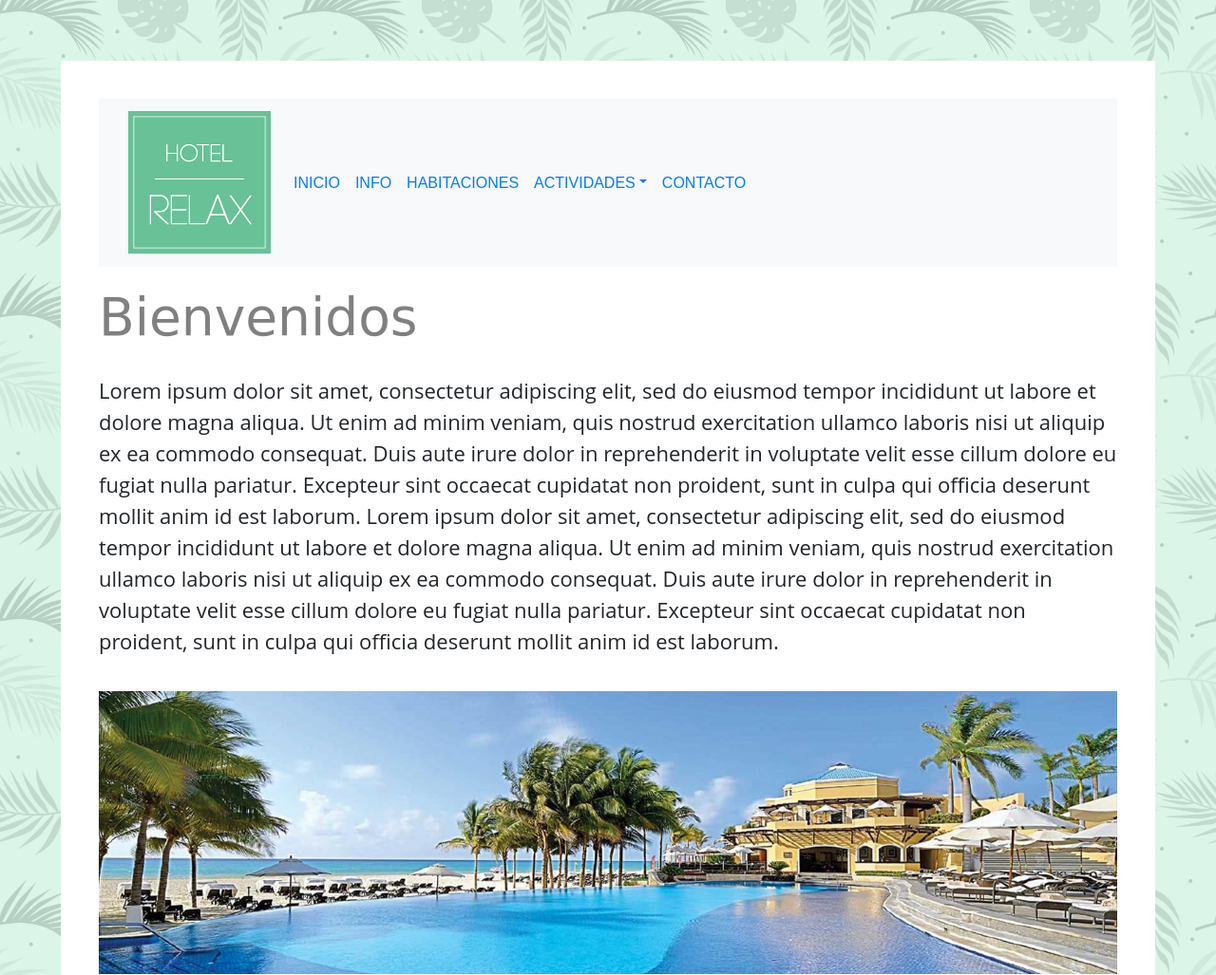
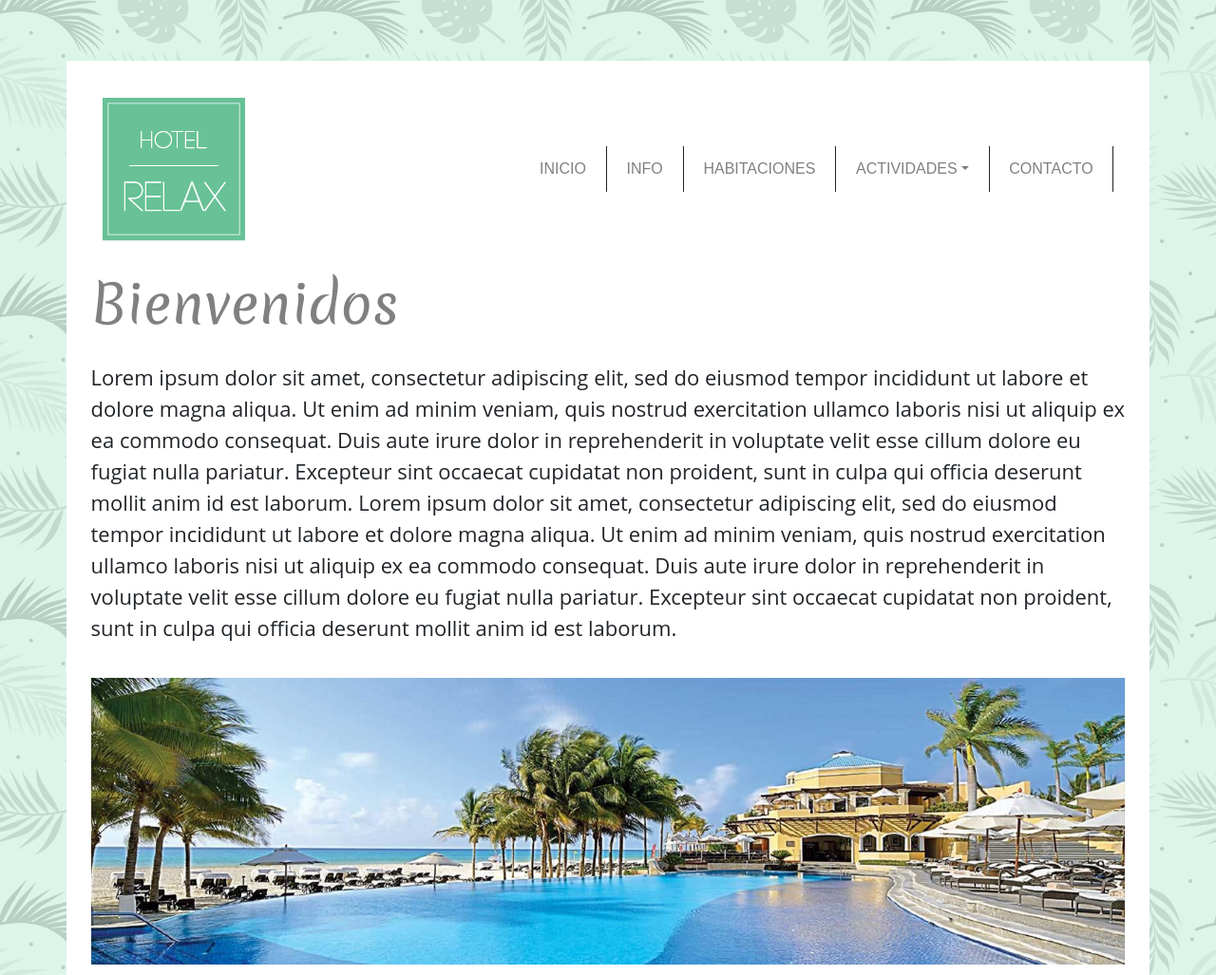
Before and after one commit to robledo89/PreEntrega2MarcosRobledo, a plain HTML site: page index.html in a window 1280 px wide. Shown: the top 1027 px of the page at 95% size. Drawn offline with nearby package versions, Linux system fonts and the light colour scheme; files whose address does not match are found by name.

Commit message:
estilos en menu

```diff
--- a/index.html
+++ b/index.html
@@ -7,63 +7,42 @@
   <meta name="viewport" content="width=device-width, initial-scale=1, shrink-to-fit=no">
   <title>Hotel Relax</title>
   <!-- Bootstrap CSS -->
-  <link rel="stylesheet" href="https://cdn.jsdelivr.net/npm/bootstrap@4.5.3/dist/css/bootstrap.min.css"
-    integrity="sha384-TX8t27EcRE3e/ihU7zmQxVncDAy5uIKz4rEkgIXeMed4M0jlfIDPvg6uqKI2xXr2" crossorigin="anonymous">
+  <link href="https://cdn.jsdelivr.net/npm/bootstrap@5.2.2/dist/css/bootstrap.min.css" rel="stylesheet"
+    integrity="sha384-Zenh87qX5JnK2Jl0vWa8Ck2rdkQ2Bzep5IDxbcnCeuOxjzrPF/et3URy9Bv1WTRi" crossorigin="anonymous">
+  <!-- Google Fonts -->
+  <link rel="preconnect" href="https://fonts.googleapis.com">
+  <link rel="preconnect" href="https://fonts.gstatic.com" crossorigin>
+  <link href="https://fonts.googleapis.com/css2?family=Merienda&display=swap" rel="stylesheet">
+  <!-- Mi CSS -->
   <link rel="stylesheet" href="./styles/style.css" />
 </head>
 
 <body>
-  <!-- <div class="contenedor"> -->
-  <div class="container-md, contenedor">
-    <!-- <header>
-      <div class="navbar">
-        <a href="index.html"><img src="images/logo hotel.png" alt="" /></a>
-        <nav>
-          <a href="index.html" class="activado">INICIO</a>
-          <a href="./pages/info.html">INFO</a>
-          <a href="./pages/habitaciones.html">HABITACIONES</a>
-          <div>
-            <a href="./pages/actividades.html">ACTIVIDADES</a>
-            <nav class="submenu">
-              <a href="#">Spa</a>
-              <a href="#">Golf</a>
-              <a href="#">Shows</a>
-              <a href="#">Niños</a>
-              <a href="#">Piscina</a>
-              <a href="#">Sauna</a>
-            </nav>
-          </div>
-          <div>
-            <a href="./pages/contacto.html">CONTACTO</a>
-          </div>
-        </nav>
-        </nav>
-      </div>
-    </header> -->
+  <div class="container-md contenedor">
     <header class="navbar navbar-expand-lg bg-light" style="background-color: none">
-      <div class="container-fluid">
+      <nav class="container-fluid">
         <a class="navbar-brand" href="index.html"><img src="images/logo hotel.png"
             alt="Página principal Hotel Relax" /></a>
         <button class="navbar-toggler" type="button" data-bs-toggle="collapse" data-bs-target="#navbarNavDropdown"
           aria-controls="navbarNavDropdown" aria-expanded="false" aria-label="Toggle navigation">
           <span class="navbar-toggler-icon"></span>
         </button>
-        <div class="collapse navbar-collapse" id="navbarNavDropdown">
+        <nav class="collapse navbar-collapse" id="navbarNavDropdown">
           <ul class="navbar-nav">
-            <li class="nav-item">
-              <a class="nav-link active" aria-current="page" href="#">INICIO</a>
+            <li class="nav-item, bordeParaNav">
+              <a class="nav-link" aria-current="page" href="#">INICIO</a>
             </li>
-            <li class="nav-item">
-              <a class="nav-link" href="#">INFO</a>
+            <li class="nav-item bordeParaNav">
+              <a class="nav-link" href="./pages/info.html">INFO</a>
             </li>
-            <li class="nav-item">
-              <a class="nav-link" href="#">HABITACIONES</a>
+            <li class="nav-item bordeParaNav">
+              <a class="nav-link" href="./pages/habitaciones.html">HABITACIONES</a>
             </li>
             <!-- ITEM DROPDOWN -->
-            <li class="nav-item dropdown">
-              <a class="nav-link dropdown-toggle" href="#" role="button" data-bs-toggle="dropdown" aria-haspopup="tree"  aria-expanded="false"
-                data-hover="dropdown">ACTIVIDADES</a>
-              <ul class="dropdown-menu" data-hover="dropdown">
+            <li class="nav-item dropdown bordeParaNav">
+              <a class="nav-link dropdown-toggle" href="./pages/actividades.html" role="button"
+                data-bs-toggle="dropdown" aria-haspopup="tree" aria-expanded="false">ACTIVIDADES</a>
+              <ul class="dropdown-menu">
                 <li><a class="dropdown-item" href="#">Spa</a></li>
                 <li><a class="dropdown-item" href="#">Golf</a></li>
                 <li><a class="dropdown-item" href="#">Shows</a></li>
@@ -72,13 +51,13 @@
                 <li><a class="dropdown-item" href="#">Sauna</a></li>
               </ul>
             </li>
-             <!-- FIN - ITEM DROPDOWN -->
-            <li class="nav-item">
-              <a class="nav-link" href="#">CONTACTO</a>
+            <!-- FIN - ITEM DROPDOWN -->
+            <li class="nav-item, bordeParaNav">
+              <a class="nav-link" href="./pages/contacto.html">CONTACTO</a>
             </li>
           </ul>
-        </div>
-      </div>
+        </nav>
+      </nav>
     </header>
 
     <h1>Bienvenidos</h1>
@@ -153,8 +132,12 @@
     </footer>
   </div>
   <!-- CND de bootstrap -->
-  <script src="https://cdn.jsdelivr.net/npm/@popperjs/core@2.11.6/dist/umd/popper.min.js" integrity="sha384-oBqDVmMz9ATKxIep9tiCxS/Z9fNfEXiDAYTujMAeBAsjFuCZSmKbSSUnQlmh/jp3" crossorigin="anonymous"></script>
-  <script src="https://cdn.jsdelivr.net/npm/bootstrap@5.2.2/dist/js/bootstrap.min.js" integrity="sha384-IDwe1+LCz02ROU9k972gdyvl+AESN10+x7tBKgc9I5HFtuNz0wWnPclzo6p9vxnk" crossorigin="anonymous"></script>
+  <script src="https://cdn.jsdelivr.net/npm/@popperjs/core@2.11.6/dist/umd/popper.min.js"
+    integrity="sha384-oBqDVmMz9ATKxIep9tiCxS/Z9fNfEXiDAYTujMAeBAsjFuCZSmKbSSUnQlmh/jp3"
+    crossorigin="anonymous"></script>
+  <script src="https://cdn.jsdelivr.net/npm/bootstrap@5.2.2/dist/js/bootstrap.min.js"
+    integrity="sha384-IDwe1+LCz02ROU9k972gdyvl+AESN10+x7tBKgc9I5HFtuNz0wWnPclzo6p9vxnk"
+    crossorigin="anonymous"></script>
   <script src="https://code.jquery.com/jquery-3.5.1.slim.min.js"
     integrity="sha384-DfXdz2htPH0lsSSs5nCTpuj/zy4C+OGpamoFVy38MVBnE+IbbVYUew+OrCXaRkfj"
     crossorigin="anonymous"></script>
--- a/styles/style.css
+++ b/styles/style.css
@@ -3,6 +3,7 @@
 * {
   margin: 0;
   padding: 0;
+  box-sizing: border-box;
   font-family: sans-serif;
 }
 
@@ -35,13 +36,17 @@ p {
   font-size: 22px;
 }
 
-/* CONTENEDOR PRINCIPAL */
+/* CONTENEDOR PRINCIPAL, NAV, MAPA */
 
 .contenedor {
   width: 90%;
   margin: 5% auto;
-  padding: 40px;
+  padding: 2%;
   background: white;
+}
+
+.bordeParaNav {
+  border-right: solid 1px;
 }
 
 .mapa {
@@ -54,21 +59,24 @@ section {
 
 /* MENU */
 
-nav {
-  padding: 40px;
-  float: right;
+.bg-light {
+  --bs-bg-opacity: 0;
+  background-color: none;
 }
 
-nav a {
-  width: 145px;
+.nav-link {
   color: grey;
   text-decoration: none;
-  padding: 12px 0px;
+  margin: 0rem 0.8rem;
+  padding: 12px 12px;
   display: inline-block;
   transition: all 0.2s;
-  border-right: solid 1px;
   font-size: 16px;
-  text-align: center;
+  justify-content: right;
+}
+
+.navbar-expand-lg .navbar-collapse {
+  justify-content: right;
 }
 
 .submenu {
@@ -80,22 +88,20 @@ nav a {
   text-align: center;
 }
 
-.bordtrans {
+/* .bordtrans {
   border: none !important;
-}
-
-/* nav a:hover {
-  color: #68c197;!important
-  transition: all 0.8s ease-in;
 } */
 
- /* HOVER DE SUB-MENÚ Y BLOQUEO HOVER EN MOBILE */
+/* HOVER DE SUB-MENÚ Y BLOQUEO HOVER EN MOBILE */
 
-@media only screen and (min-width: 768px){
-  .dropdown:hover .dropdown-menu{
+@media only screen and (min-width: 768px) {
+  .dropdown:hover .dropdown-menu {
     display: block;
     background-color: #d7f5e7;
     transition: all 1s ease-in;
+  }
+  li {
+    border-right: none;
   }
 }
 
@@ -105,7 +111,6 @@ nav a {
 }
 
 .submenu a {
-  display: block;
   border: none !important;
 }
 
@@ -242,7 +247,7 @@ button {
 }
 
 button:hover {
-  background: #528070;
+  background: #a9e7d1;
 }
 
 .paraflotar {
@@ -253,7 +258,6 @@ button:hover {
 .actividades h2 {
   color: grey;
 }
-
 
 /* SLIDER */
 
@@ -289,7 +293,7 @@ button:hover {
   margin: 10px 20px;
 }
 
-.logosRedes img{
+.logosRedes img {
   width: 40px;
 }
 
```
